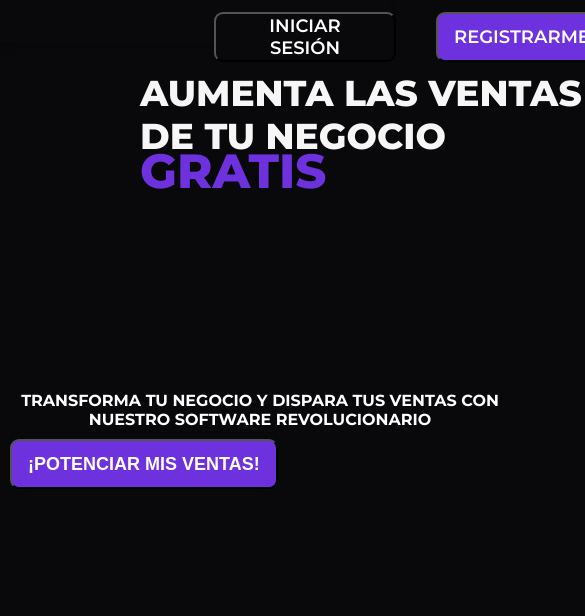
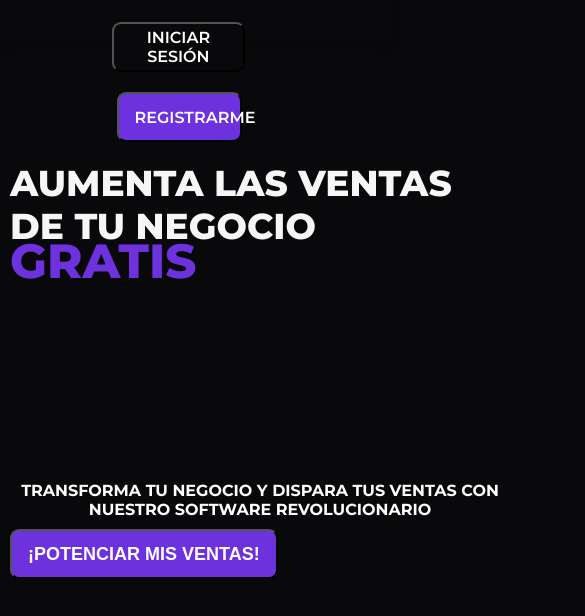
Before and after one commit to JhonCDeveloper/WISECHAT, a website: page index.html in a window 390 px wide. Shown: the part 52-668 px from the top of the page, 585 px wide, since content can reach past the window. Drawn offline with Linux system fonts and the light colour scheme.

Commit message:
Responsive Updated

```diff
--- a/CSS/WiseChat.css
+++ b/CSS/WiseChat.css
@@ -132,8 +132,22 @@
         margin: 10px 0;
     }
 
+    .inicioSesionRegistro {
+        flex-direction: column;
+        align-items: center;
+        margin-left: 0;
+    }
+
+    #iniciarSesion, #registrarme {
+        width: 80%;
+        max-width: 300px;
+        margin: 10px 0;
+        font-size: 16px;
+    }
+
     h1 {
         font-size: 36px;
+        margin: 10px;
     }
 
     .gratis {
@@ -153,4 +167,8 @@
     .quieroPotenciarmiNegocio {
         font-size: 18px;
     }
+
+    #wisechatBig {
+        display: none; /* Oculta la imagen en pantallas móviles */
+    }
 }
```
